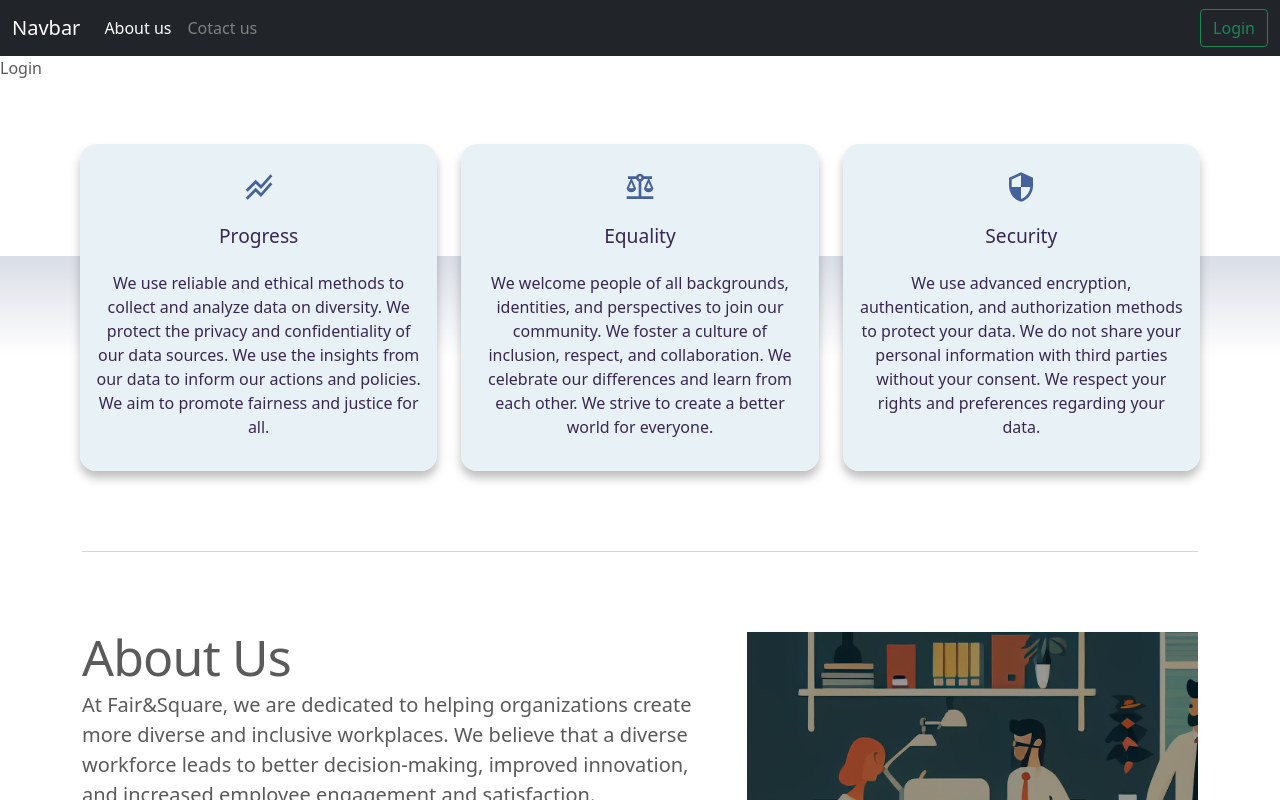
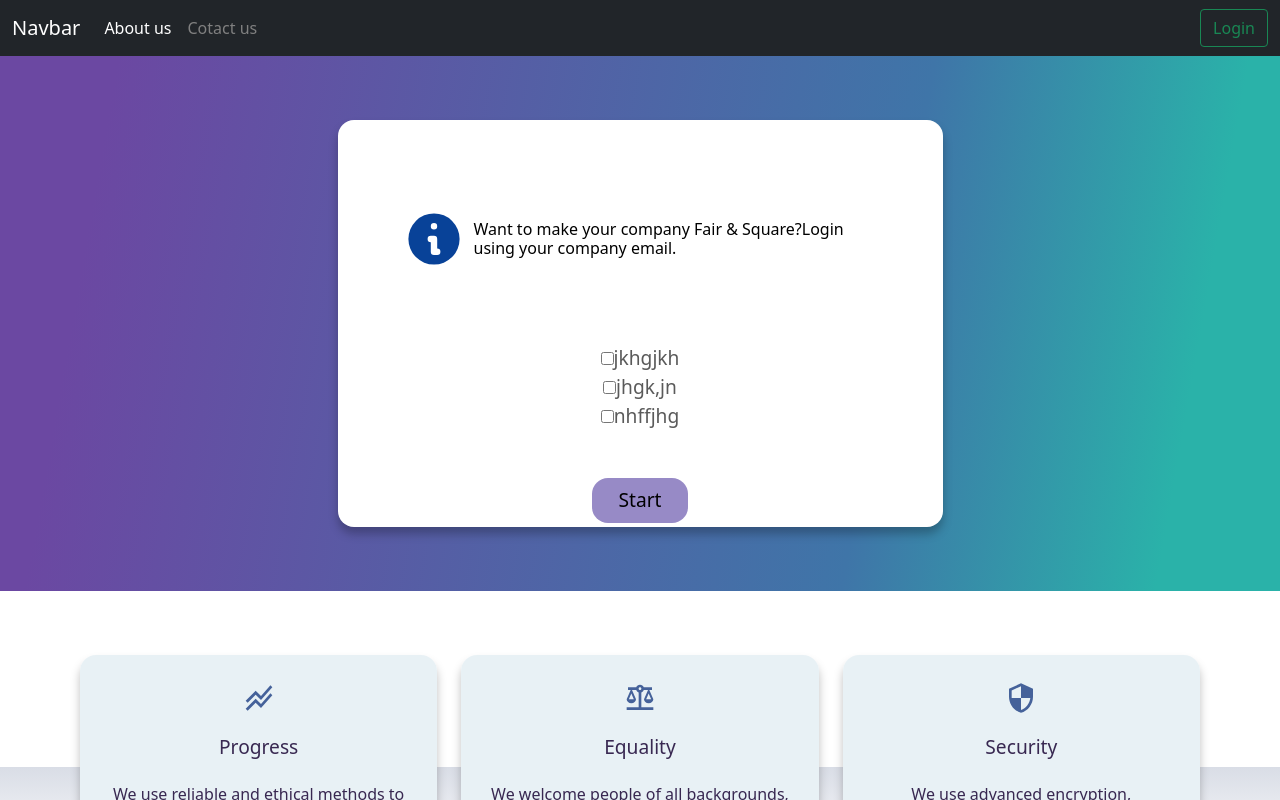
Before and after one commit to JoeGills/Fair-Square-Fed-, a Next.js app: page /user/login in a window 1280 px wide. Shown: the top 800 px of the page. Built offline with nearby package versions, Linux system fonts and the light colour scheme.

Commit message:
form layout

```diff
--- /dev/null
+++ b/components/layout/form-layout.jsx
@@ -0,0 +1,60 @@
+import { HiInformationCircle } from "react-icons/hi";
+
+export default function FormLayout({ children, title }) {
+  return (
+    <>
+      <div className="formContainer">
+        <div className="formTitle">
+          <div className="alert alert-primary d-flex align-items-center">
+            <div className="bi flex-shrink-0 me-2 icon">
+              <HiInformationCircle />
+            </div>
+
+            <h3>{title}</h3>
+          </div>
+        </div>
+        <div>{children}</div>
+
+        <style jsx>{`
+          .icon {
+            font-size: 4rem;
+          }
+
+          .alert {
+            background: none;
+            border: 0 none;
+          }
+
+          .alert p {
+            text-align: left;
+          }
+
+          .alert h3 {
+            font-size: 1rem;
+            color: #000;
+            text-align: left;
+            padding-top: 1.4rem;
+          }
+
+          .formContainer {
+            width: 605px;
+            height: 407px;
+            background-color: hsl(0, 100%, 100%);
+            box-shadow: 0px 7px 10px rgba(0, 0, 0, 0.25);
+            padding: 1rem;
+            margin: 3rem;
+            border-radius: 1rem;
+            margin: auto;
+            text-align: center;
+          }
+
+          .formTitle {
+            margin: 2rem;
+            font-size: 1.2rem;
+            flex-direction: row;
+          }
+        `}</style>
+      </div>
+    </>
+  );
+}
--- a/components/layout/navbar.jsx
+++ b/components/layout/navbar.jsx
@@ -8,9 +8,9 @@ export default function Navbar() {
         data-bs-theme="dark"
       >
         <div className="container-fluid">
-          <a className="navbar-brand" href="#" style={{ color: "white" }}>
+          <NavLink className="navbar-brand" href="/" style={{ color: "white" }}>
             Navbar
-          </a>
+          </NavLink>
           <button
             className="navbar-toggler"
             type="button"
--- a/pages/user/login.jsx
+++ b/pages/user/login.jsx
@@ -1,6 +1,8 @@
 import Head from "next/head";
 import Image from "next/image";
 import DefaultLayout from "../../components/layout/default-layout";
+import FormLayout from "../../components/layout/form-layout";
+import styles from "./login.module.css";
 
 export default function LoginPage() {
   return (
@@ -9,7 +11,27 @@ export default function LoginPage() {
         <title>Login</title>
         <link rel="icon" href="/favicon.ico" />
       </Head>
-      Login
+      <div className="color-bg">
+        <FormLayout title="Want to make your company Fair & Square?Login using your company email.">
+          <ul className={styles.formLabel}>
+            <li className={styles.formList}>
+              <input type="checkbox" id="checkbox"></input>
+              <label htmlFor="checkbox">jkhgjkh</label>
+            </li>
+            <li className={styles.formList}>
+              <input type="checkbox" id="checkbox"></input>
+              <label htmlFor="checkbox">jhgk,jn</label>
+            </li>
+            <li className={styles.formList}>
+              <input type="checkbox" id="checkbox"></input>
+              <label htmlFor="checkbox">nhffjhg</label>
+            </li>
+          </ul>
+          <button type="submit" id="button" className={styles.formButton}>
+            Start
+          </button>
+        </FormLayout>
+      </div>
     </DefaultLayout>
   );
 }
--- /dev/null
+++ b/pages/user/login.module.css
@@ -0,0 +1,19 @@
+.formList {
+  list-style-type: none;
+}
+
+.formLabel {
+  margin: 2rem;
+  padding: 1rem;
+  font-size: 1.2rem;
+  text-decoration: none;
+}
+
+.formButton {
+  padding: 0.5rem;
+  border-radius: 1rem;
+  background-color: rgb(151, 138, 198);
+  border: 0px;
+  width: 6rem;
+  font-size: 1.2rem;
+}
--- a/styles/global.css
+++ b/styles/global.css
@@ -16,8 +16,6 @@ body {
   /* background: linear-gradient(to bottom right, #6b48a2, #5785b0, #41bfb7); */
   background-size: cover;
 }
-
-
 
 .btn-success {
   font-size: 1rem;
@@ -38,3 +36,19 @@ body {
   width: 400px;
   height: auto;
 } */
+
+.color-bg {
+  background: linear-gradient(
+    100.01deg,
+    #6b48a2 8.6%,
+    #3f75a8 68.07%,
+    #2ab2a9 90.95%
+  );
+  padding: 4rem 0 4rem 0;
+}
+
+.form-control {
+  background: #f3f1f1;
+  border: 1px solid rgba(0, 0, 0, 0.11);
+  border-radius: 20px;
+}
```
Also changed, not shown: public/bg.png (added).
